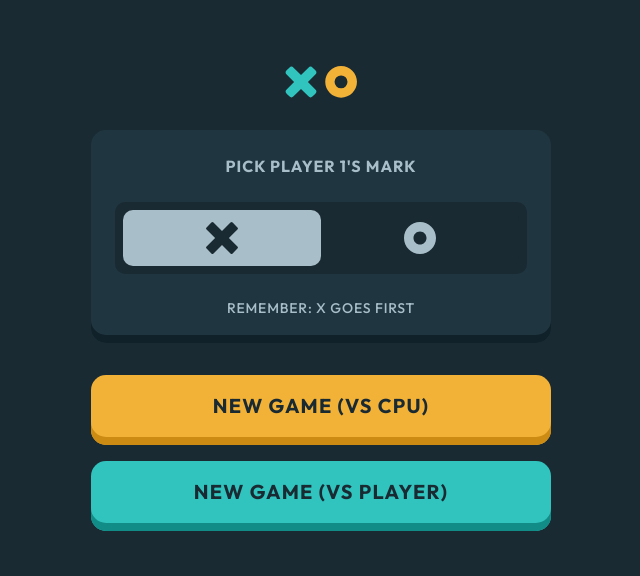
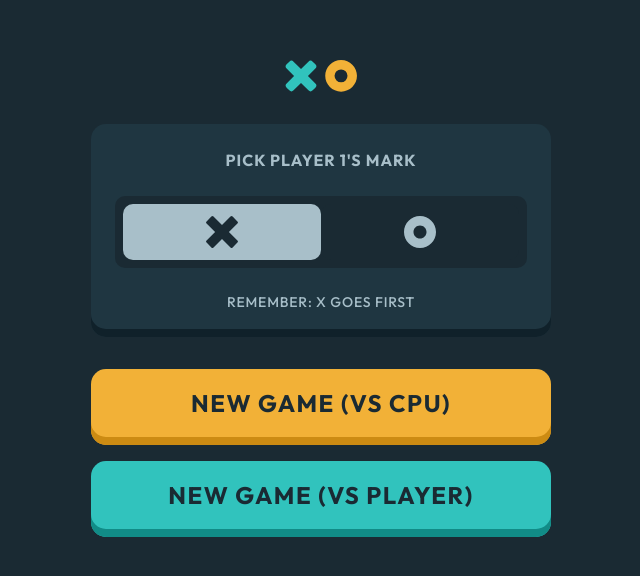
Before and after one commit to trentgillis/tic-tac-toe, a React (Vite) app: page / in a window 1280 px wide. Shown: the part 102-678 px from the top of the page, without its empty margins (319-959 px from the left). Built offline with nearby package versions, Linux system fonts and the light colour scheme.

Commit message:
Update typography headings to use styled-components

```diff
--- a/src/components/Button/Button.tsx
+++ b/src/components/Button/Button.tsx
@@ -1,6 +1,6 @@
 import styles from './Button.module.css';
 
-import { Heading } from '@/components/Typography';
+import { H2 } from '@/components/Typography';
 import { ValidBtnColors } from '@/lib/types/ValidColors';
 
 type ButtonProps = {
@@ -19,9 +19,7 @@ export function Button({ variant, color, onClick, children }: ButtonProps) {
           className={`${styles['btn']} ${styles['btn-primary']} ${styles[`btn-${color}`]}`}
           onClick={(e) => onClick(e)}
         >
-          <Heading size="sm" color="dark-navy">
-            {children}
-          </Heading>
+          <H2 color="dark-navy">{children}</H2>
         </button>
       )}
       {variant === 'secondary' && (
--- a/src/components/PlayerMarkSelect/PlayerMarkSelect.tsx
+++ b/src/components/PlayerMarkSelect/PlayerMarkSelect.tsx
@@ -4,7 +4,7 @@ import iconXDark from '@/assets/icon-x-dark-navy.svg';
 import iconXLight from '@/assets/icon-x-silver.svg';
 import iconODark from '@/assets/icon-o-dark-navy.svg';
 import iconOLight from '@/assets/icon-o-silver.svg';
-import { Heading, BodyText, MarkButton } from '@/components';
+import { BodyText, MarkButton, H4 } from '@/components';
 import { ValidTokens } from '@/lib/types/ValidTokens';
 
 type PlayerMarkSelectProps = {
@@ -15,9 +15,7 @@ type PlayerMarkSelectProps = {
 export function PlayerMarkSelect({ playerOneToken, setPlayerOneToken }: PlayerMarkSelectProps) {
   return (
     <section className={styles.layout}>
-      <Heading size="xs" color="silver">
-        pick player 1&apos;s mark
-      </Heading>
+      <H4 color="silver">pick player 1&apos;s mark</H4>
       <div className={styles['mark-buttons-wrapper']}>
         <MarkButton
           imgUrlDark={iconXDark}
--- a/src/components/TurnDisplay/TurnDisplay.tsx
+++ b/src/components/TurnDisplay/TurnDisplay.tsx
@@ -2,7 +2,7 @@ import styles from './TurnDisplay.module.css';
 
 import xIcon from '@/assets/icon-x-silver.svg';
 import oIcon from '@/assets/icon-o-silver.svg';
-import { Heading } from '@/components';
+import { H4 } from '@/components';
 import { useGameEngine } from '@/lib/hooks/useGameEngine';
 
 export function TurnDisplay() {
@@ -13,9 +13,7 @@ export function TurnDisplay() {
       <div className={styles['icon-wrapper']}>
         <img src={gameEngine?.currentPlayer === 'x' ? xIcon : oIcon} alt="current player icon" />
       </div>
-      <Heading size="xs" color="silver">
-        turn
-      </Heading>
+      <H4 color="silver">turn</H4>
     </div>
   );
 }
--- a/src/components/Typography/Heading/Heading.module.css
+++ /dev/null
@@ -1,25 +0,0 @@
-.heading-xs {
-  font-size: 16px;
-  font-weight: bold;
-  letter-spacing: 1px;
-  text-transform: uppercase;
-}
-
-.heading-sm {
-  font-size: 20px;
-  font-weight: bold;
-  letter-spacing: 1.25px;
-  text-transform: uppercase;
-}
-.heading-md {
-  font-size: 24px;
-  font-weight: bold;
-  letter-spacing: 1.5px;
-  text-transform: uppercase;
-}
-.heading-lg {
-  font-size: 40px;
-  font-weight: bold;
-  letter-spacing: 2.5px;
-  text-transform: uppercase;
-}
--- a/src/components/Typography/Heading/Heading.tsx
+++ /dev/null
@@ -1,36 +0,0 @@
-import styles from './Heading.module.css';
-
-import { ValidTextColors } from '@/lib/types/ValidColors';
-
-type HeadingProps = {
-  size: 'xs' | 'sm' | 'md' | 'lg';
-  color: ValidTextColors;
-  children: React.ReactNode;
-};
-
-export function Heading({ size, color, children }: HeadingProps) {
-  return (
-    <>
-      {size === 'lg' && (
-        <h1 style={{ color: `var(--color-${color})` }} className={styles['heading-lg']}>
-          {children}
-        </h1>
-      )}
-      {size === 'md' && (
-        <h2 style={{ color: `var(--color-${color})` }} className={styles['heading-md']}>
-          {children}
-        </h2>
-      )}
-      {size === 'sm' && (
-        <h3 style={{ color: `var(--color-${color})` }} className={styles['heading-sm']}>
-          {children}
-        </h3>
-      )}
-      {size === 'xs' && (
-        <h4 style={{ color: `var(--color-${color})` }} className={styles['heading-xs']}>
-          {children}
-        </h4>
-      )}
-    </>
-  );
-}
--- /dev/null
+++ b/src/components/Typography/Headings/Headings.tsx
@@ -0,0 +1,39 @@
+import { ValidTextColors } from '@/lib/types/ValidColors';
+import styled from 'styled-components';
+
+type HeadingProps = {
+  color: ValidTextColors;
+  children: React.ReactNode;
+};
+
+export const H1 = styled.h1<HeadingProps>`
+  font-size: 40px;
+  font-weight: bold;
+  letter-spacing: 2.5px;
+  text-transform: uppercase;
+  color: ${({ color }) => `var(--color-${color})`};
+`;
+
+export const H2 = styled.h1<HeadingProps>`
+  font-size: 24px;
+  font-weight: bold;
+  letter-spacing: 1.5px;
+  text-transform: uppercase;
+  color: ${({ color }) => `var(--color-${color})`};
+`;
+
+export const H3 = styled.h1<HeadingProps>`
+  font-size: 20px;
+  font-weight: bold;
+  letter-spacing: 1.25px;
+  text-transform: uppercase;
+  color: ${({ color }) => `var(--color-${color})`};
+`;
+
+export const H4 = styled.h1<HeadingProps>`
+  font-size: 16px;
+  font-weight: bold;
+  letter-spacing: 1px;
+  text-transform: uppercase;
+  color: ${({ color }) => `var(--color-${color})`};
+`;
--- a/src/components/Typography/index.ts
+++ b/src/components/Typography/index.ts
@@ -1,2 +1,2 @@
 export * from './BodyText/BodyText';
-export * from './Heading/Heading';
+export * from './Headings/Headings';
```
